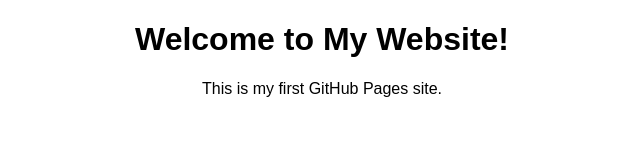
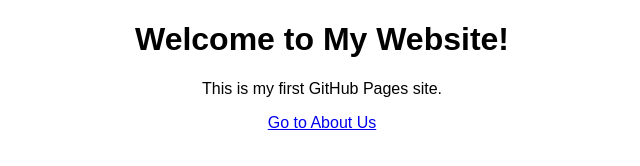
Before and after one commit to Sanskar-04/new-web-dev, a plain HTML site: page index.html in a window 1280 px wide. Shown: the whole page, without its empty margins (318-958 px from the left). Drawn offline with Linux system fonts and the light colour scheme.

Commit message:
Update index.html

```diff
--- a/index.html
+++ b/index.html
@@ -16,5 +16,7 @@
 <body>
     <h1>Welcome to My Website!</h1>
     <p>This is my first GitHub Pages site.</p>
+    <p><a href="about.html">Go to About Us</a></p>
+
 </body>
 </html>
```
